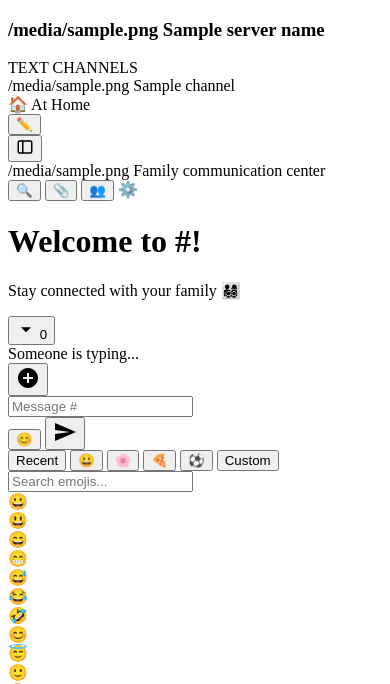
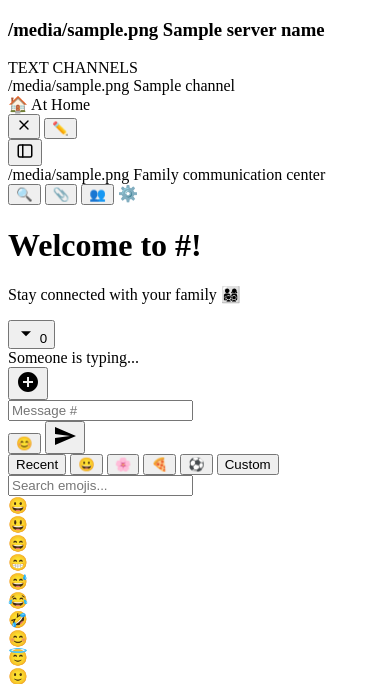
Before and after one commit to Arbitrary8481/family-chat, a Flask app: template family-chat/app/templates/index.html in a window 390 px wide. Shown: the top 684 px of the page. Run offline with Flask 3, Linux system fonts and the light colour scheme; the template is opened without the code that fills it: most values are stand-ins (such as "Sample title", 1, 10 or a date in 2020); data that the repository does not hold is empty; parts of the project's set-up code (start-up, migrations or seed data) failed here and were passed over.

Commit message:
Fixing mobile tray, still.

```diff
--- a/family-chat/app/static/style.css
+++ b/family-chat/app/static/style.css
@@ -149,6 +149,10 @@ body {
     flex: 1;
 }
 
+.drawer-close-btn {
+    display: none;
+}
+
 .avatar {
     width: 32px;
     height: 32px;
@@ -1550,17 +1554,23 @@ body {
 }
 
 @media (max-width: 768px) {
-    /* The header (and specifically its toggle button) must stay above
-       the drawer, not below it — without this, opening the drawer
-       covers the very button you'd tap to close it again, since the
-       drawer is a full-height overlay starting from the left edge and
-       the header had no z-index of its own (defaulting below the
-       drawer's 200). This is almost certainly why the toggle button
-       appeared to vanish: it didn't disappear, the open drawer was
-       rendered on top of it. */
-    .chat-header {
-        position: relative;
-        z-index: 250;
+    /* Raising the header above the drawer (an earlier attempt at this)
+       fixed the toggle button being covered while open, but caused a
+       worse problem: the header now overlapped the drawer's own
+       "🏠 server name" heading, since both occupy the exact same
+       48px-tall strip at the top of the screen once the drawer is open
+       — the two headings rendered on top of each other, garbled and
+       unreadable. The actual fix is below: a second close control lives
+       inside the drawer itself (next to the settings pencil, in the
+       user panel), so the header doesn't need to fight the drawer for
+       the same space at all — it can go back to sitting normally below
+       it, and closing the drawer no longer depends on being able to
+       see/tap anything in the header while it's open. */
+
+    .drawer-close-btn {
+        display: flex;
+        align-items: center;
+        justify-content: center;
     }
 
     /* The channel sidebar becomes a slide-over drawer rather than
--- a/family-chat/app/templates/index.html
+++ b/family-chat/app/templates/index.html
@@ -44,6 +44,18 @@
                         <span class="user-status">🏠 At Home</span>
                     </div>
                 </div>
+                <!-- Closes the drawer from inside it, on mobile — this
+                     lives here rather than in the header specifically
+                     to avoid colliding with the drawer's own "server
+                     name" heading at the top (see the <768px CSS for
+                     why). Hidden on desktop, where the sidebar isn't a
+                     drawer that needs closing this way. -->
+                <button class="header-btn drawer-close-btn" onclick="toggleChannelSidebar()" title="Close channel list" id="drawerCloseBtn">
+                    <svg width="16" height="16" viewBox="0 0 24 24" fill="none" stroke="currentColor" stroke-width="2" stroke-linecap="round" stroke-linejoin="round">
+                        <line x1="18" y1="6" x2="6" y2="18"/>
+                        <line x1="6" y1="6" x2="18" y2="18"/>
+                    </svg>
+                </button>
                 <button class="header-btn" onclick="openMySettings()" title="Settings">✏️</button>
             </div>
         </div>
--- a/family-chat/config.yaml
+++ b/family-chat/config.yaml
@@ -1,5 +1,5 @@
 name: "Family Chat"
-version: "2.21.6"
+version: "2.21.7"
 slug: "family_chat"
 description: "Private Discord-like chat for your family with file sharing and emojis"
 arch:
```
Also changed, not shown: family-chat/CHANGELOG.md.
